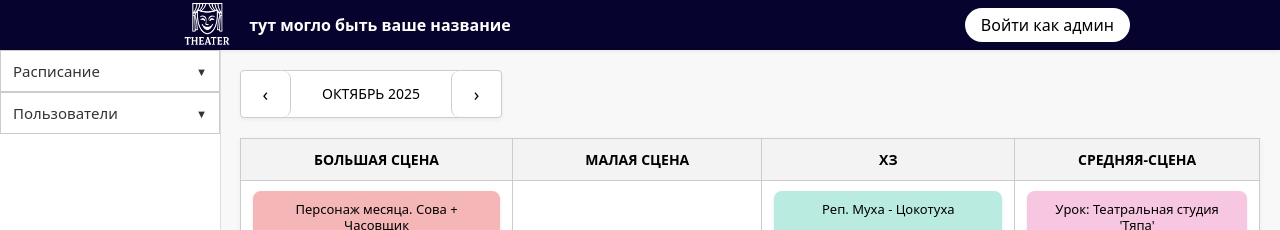
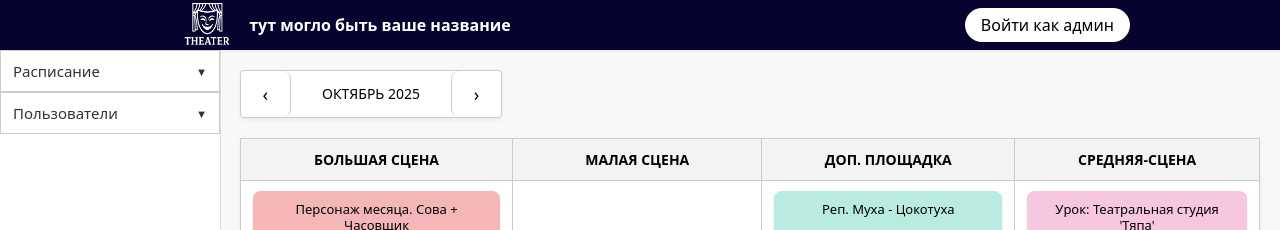
Before and after one commit to danchick227/Theatre-App, a React (Vite) app: page / in a window 1280 px wide. Shown: the top 230 px of the page. Built offline with nearby package versions, Linux system fonts and the light colour scheme.

Commit message:
поменяли название

```diff
--- a/src/components/Schedule.jsx
+++ b/src/components/Schedule.jsx
@@ -42,7 +42,7 @@ export default function Schedule() {
         color: "#d9c5f7",
       },
     ],
-    хз: [
+    "Доп. площадка": [
       { title: "Реп. Муха - Цокотуха", time: "15:00–18:00", color: "#b9ebe0" },
       {
         title: "Спящая царевна. Тех. репетиция",
```
